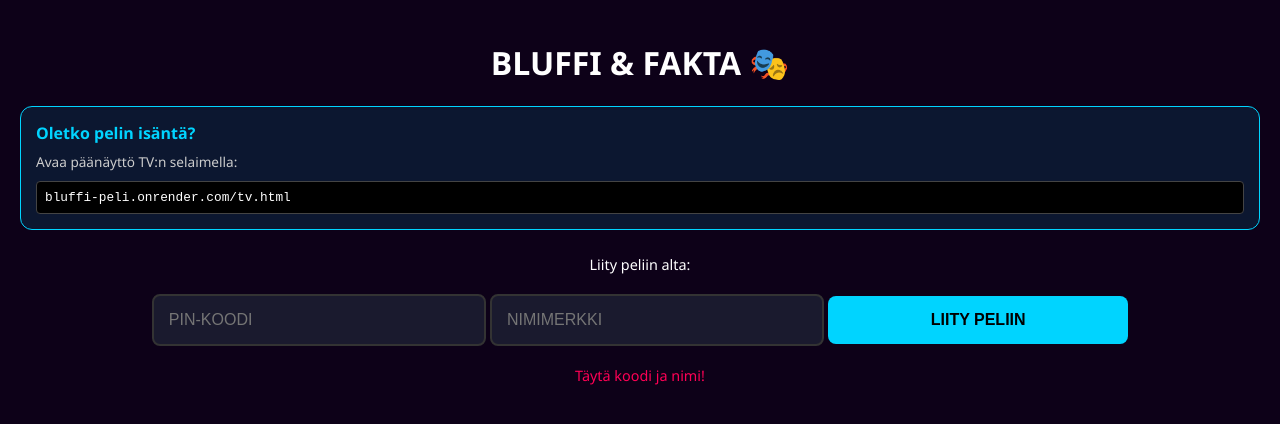
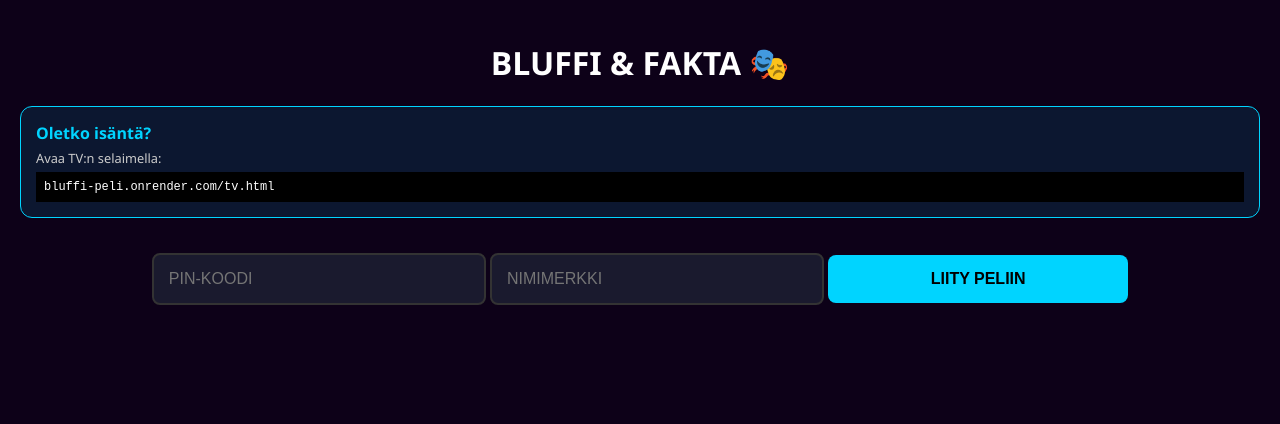
Before and after one commit to ToniAhponen-coder/bluffi-peli, a website: page public/index.html in a window 1280 px wide. Both pictures are taken after a click on the button "LIITY PELIIN". Drawn offline with Linux system fonts and the light colour scheme.

Commit message:
Update index.html

```diff
--- a/public/index.html
+++ b/public/index.html
@@ -3,47 +3,26 @@
 <head>
     <meta charset="UTF-8">
     <meta name="viewport" content="width=device-width, initial-scale=1.0, maximum-scale=1.0, user-scalable=no">
-    <title>Bluffi & Fakta - Ohjain</title>
+    <title>Bluffi - Ohjain</title>
     <style>
         body { font-family: 'Segoe UI', sans-serif; background: #0d0118; color: white; text-align: center; padding: 20px; margin: 0; }
         .screen { display: none; }
         .active { display: block; }
-
-        /* Ohjeet isännälle */
-        .host-guide {
-            background: rgba(0, 212, 255, 0.1);
-            border: 1px solid #00d4ff;
-            padding: 15px;
-            border-radius: 12px;
-            margin-bottom: 25px;
-            text-align: left;
-        }
-
-        input {
-            width: 100%; max-width: 300px; padding: 15px; margin: 10px 0;
-            border-radius: 8px; border: 2px solid #333; background: #1a1a2e; color: white; font-size: 1rem;
-        }
-
-        button {
-            width: 100%; max-width: 300px; padding: 15px; background: #00d4ff;
-            border: none; border-radius: 8px; font-weight: bold; font-size: 1rem; cursor: pointer; color: #000;
-        }
-
-        .error { color: #ff0055; font-size: 0.9rem; margin-top: 10px; min-height: 1.2em; }
+        .host-guide { background: rgba(0, 212, 255, 0.1); border: 1px solid #00d4ff; padding: 15px; border-radius: 12px; margin-bottom: 25px; text-align: left; }
+        input { width: 100%; max-width: 300px; padding: 15px; margin: 10px 0; border-radius: 8px; border: 2px solid #333; background: #1a1a2e; color: white; font-size: 1rem; }
+        button { width: 100%; max-width: 300px; padding: 15px; background: #00d4ff; border: none; border-radius: 8px; font-weight: bold; font-size: 1rem; cursor: pointer; color: #000; margin-top: 10px; }
+        .option-btn { background: #333; color: white; border: 1px solid #00d4ff; margin: 8px 0; }
+        .error { color: #ff0055; font-size: 0.9rem; margin-top: 10px; }
     </style>
 </head>
 <body>
-
     <div id="join-screen" class="screen active">
         <h1>BLUFFI & FAKTA 🎭</h1>
-
         <div class="host-guide">
-            <p style="margin: 0 0 8px 0; font-weight: bold; color: #00d4ff;">Oletko pelin isäntä?</p>
-            <p style="margin: 0 0 10px 0; font-size: 0.85rem; color: #ccc;">Avaa päänäyttö TV:n selaimella:</p>
-            <code style="display: block; background: #000; padding: 8px; border-radius: 4px; color: #fff; font-size: 0.8rem; border: 1px solid #444;">bluffi-peli.onrender.com/tv.html</code>
+            <p style="margin:0; font-weight:bold; color:#00d4ff;">Oletko isäntä?</p>
+            <p style="margin:5px 0; font-size:0.8rem; color:#ccc;">Avaa TV:n selaimella:</p>
+            <code style="display:block; background:#000; padding:8px; color:#fff; font-size:0.75rem;">bluffi-peli.onrender.com/tv.html</code>
         </div>
-
-        <p style="margin-bottom: 10px; font-size: 0.9rem;">Liity peliin alta:</p>
         <input type="number" id="room-input" placeholder="PIN-KOODI" inputmode="numeric">
         <input type="text" id="name-input" placeholder="NIMIMERKKI" maxlength="12">
         <button id="join-btn">LIITY PELIIN</button>
@@ -52,12 +31,12 @@
 
     <div id="game-screen" class="screen">
         <h2 id="question-text">Odota kysymystä...</h2>
-        <input type="text" id="answer-input" placeholder="Kirjoita valheesi tähän..." maxlength="60">
+        <input type="text" id="answer-input" placeholder="Kirjoita valheesi..." maxlength="60">
         <button id="submit-btn">LÄHETÄ BLUFFI</button>
     </div>
 
     <div id="voting-screen" class="screen">
-        <h3>VALITSE OIKEA VASTAUS!</h3>
+        <h3>MIKÄ ON TOTTA?</h3>
         <div id="options-list"></div>
     </div>
 
@@ -68,39 +47,30 @@
     <script>
         const protocol = window.location.protocol === 'https:' ? 'wss' : 'ws';
         const ws = new WebSocket(`${protocol}://${window.location.host}`);
-
-        // TIETOTURVA: Puhdistetaan syötteet kaikesta HTML-koodista
         const safe = (str) => str.replace(/[^a-zA-Z0-9åäöÅÄÖ!?,. ]/g, "").trim();
 
         document.getElementById('join-btn').onclick = () => {
             const room = document.getElementById('room-input').value;
             const name = safe(document.getElementById('name-input').value);
-            if(room && name) {
-                ws.send(JSON.stringify({ type: 'JOIN_GAME', payload: { roomCode: room, name: name } }));
-            } else {
-                document.getElementById('join-error').innerText = "Täytä koodi ja nimi!";
-            }
+            if(room && name) ws.send(JSON.stringify({ type: 'JOIN_GAME', payload: { roomCode: room, name: name } }));
         };
 
         ws.onmessage = (event) => {
             const { type, payload } = JSON.parse(event.data);
             if (type === 'JOIN_SUCCESS') showScreen('wait-screen');
             if (type === 'ERROR') document.getElementById('join-error').innerText = payload;
-
             if (type === 'GAME_STARTED') {
                 showScreen('game-screen');
                 document.getElementById('question-text').innerText = payload.question;
-                document.getElementById('answer-input').value = '';
             }
-
             if (type === 'SHOW_ANSWERS') {
                 showScreen('voting-screen');
                 const list = document.getElementById('options-list');
                 list.innerHTML = '';
                 payload.answers.forEach(ans => {
                     const btn = document.createElement('button');
+                    btn.className = 'option-btn';
                     btn.innerText = ans;
-                    btn.style.margin = "8px 0";
                     btn.onclick = () => {
                         ws.send(JSON.stringify({ type: 'SUBMIT_VOTE', payload: { vote: ans } }));
                         showScreen('wait-screen');
```
